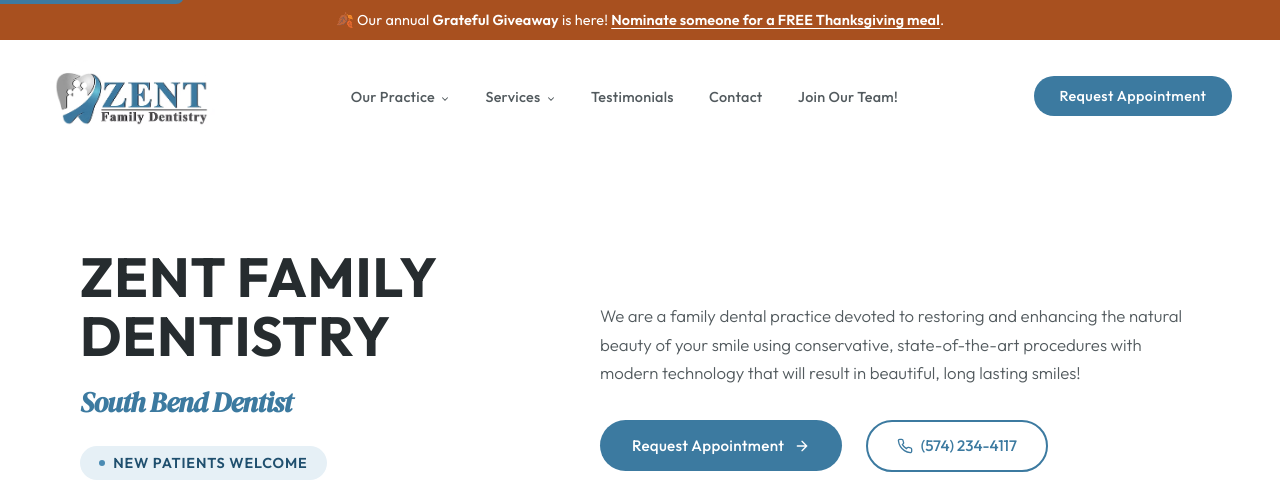
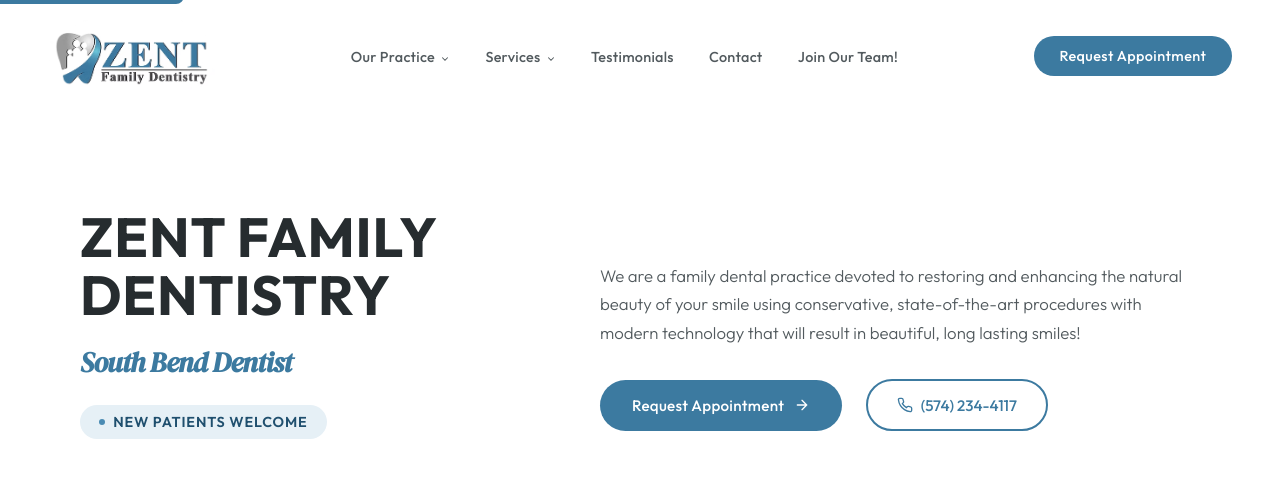
Before and after one commit to alphadogagency/zent, a plain HTML site: page index.html in a window 1280 px wide. Shown: the top 481 px of the page. Drawn offline with Linux system fonts and the light colour scheme; grey boxes are pictures that could not be loaded.

Commit message:
Remove Grateful Giveaway banner from homepage
Co-Authored-By: Claude Fable 5 <noreply@anthropic.com>

```diff
--- a/index.html
+++ b/index.html
@@ -75,8 +75,6 @@
       text-underline-offset: 3px;
     }
     .announcement-bar a:hover { text-decoration-thickness: 2px; }
-    .announcement-bar.giveaway { background: #a8501f; }
-    .announcement-bar.giveaway strong { font-weight: 600; }
 
     /* ===== NAV ===== */
     .nav {
@@ -1542,11 +1540,6 @@
   <!-- End Google Tag Manager (noscript) -->
 
   <a href="#main-content" class="skip-link">Skip to main content</a>
-
-  <!-- ANNOUNCEMENT -->
-  <div class="announcement-bar giveaway" id="announcement-bar" role="region" aria-label="Announcement">
-    <p>🍂 Our annual <strong>Grateful Giveaway</strong> is here! <a href="https://alphadogagency.formstack.com/forms/zent_giveaway" target="_blank" rel="noopener">Nominate someone for a FREE Thanksgiving meal</a>.</p>
-  </div>
 
   <!-- NAV -->
   <nav class="nav" id="nav">
```
